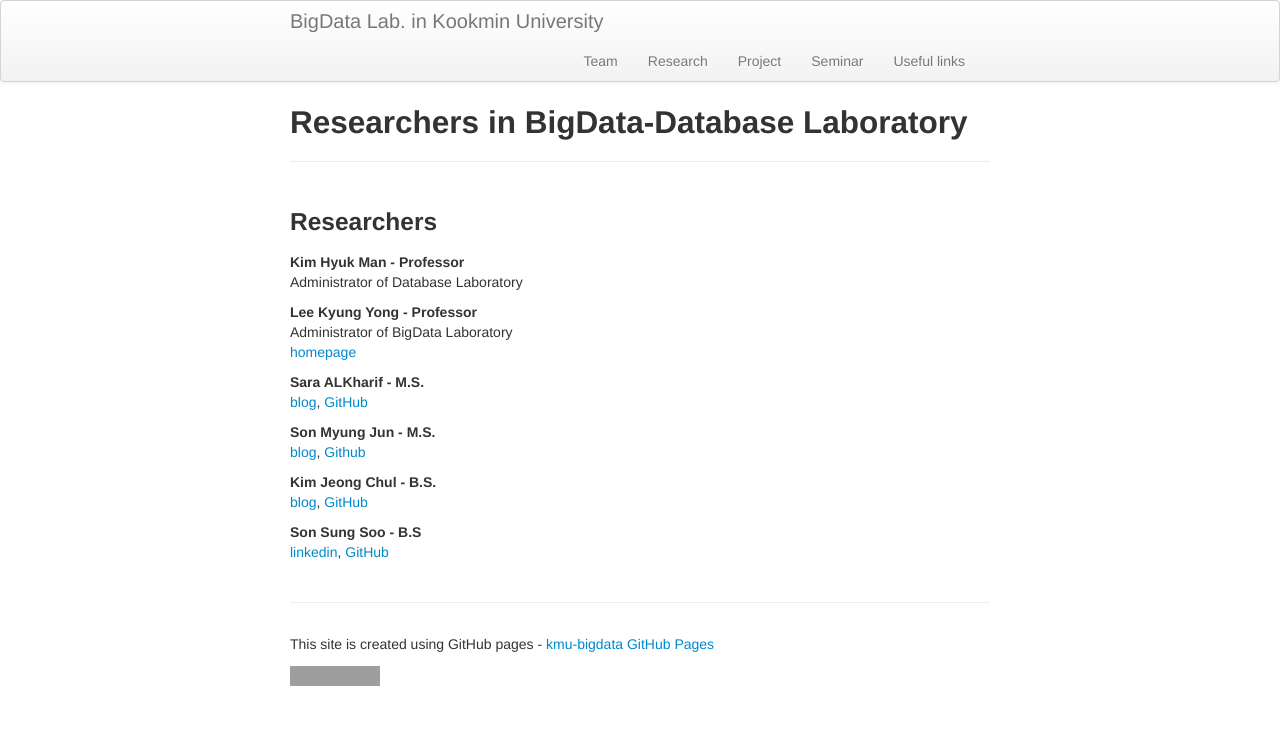
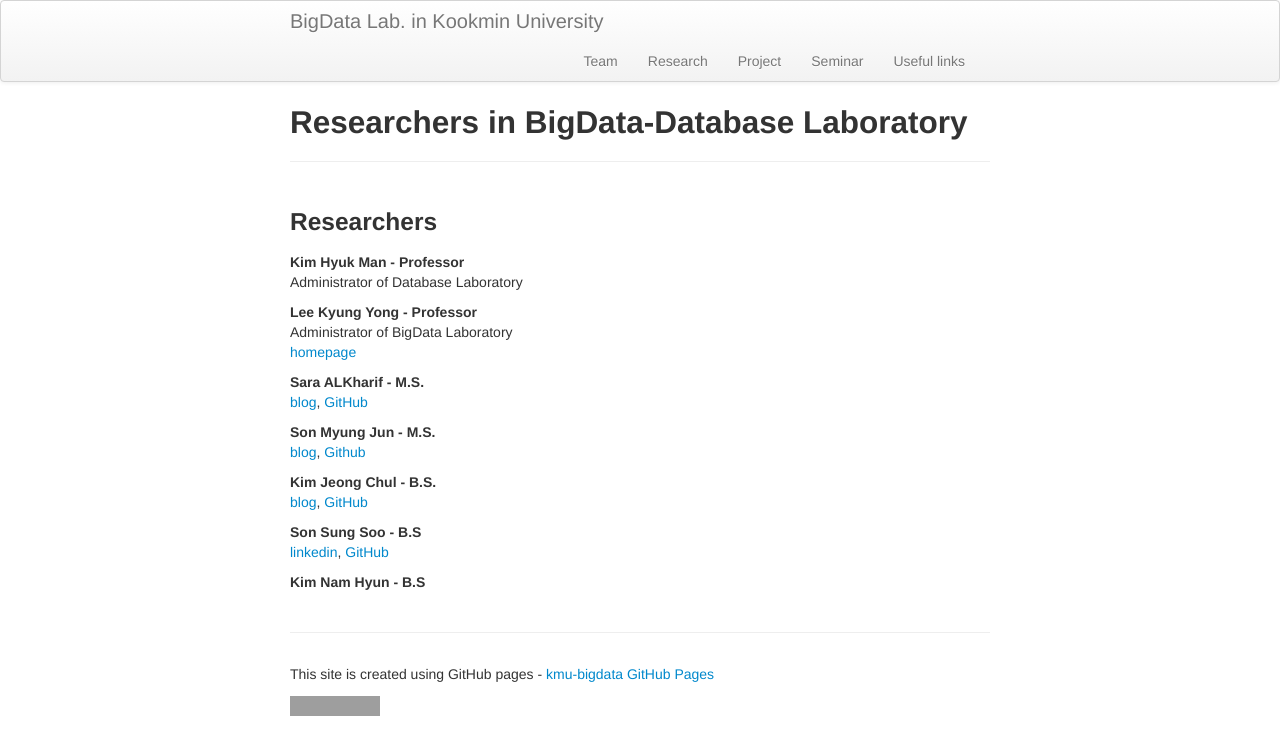
Before and after one commit to ddps-lab/kmu-bigdata.github.io, a Jekyll site: the page built from team/index.md, in a window 1280 px wide. Shown: the top 755 px of the page. Built offline with Jekyll 4.4.1, drawn with Linux system fonts in a browser that asks for light colours; grey boxes are pictures that could not be loaded.

Commit message:
added new man

```diff
--- a/team/index.md
+++ b/team/index.md
@@ -20,3 +20,6 @@ Administrator of BigData Laboratory<br>
 <b>Kim Jeong Chul  - B.S.</b><br> [blog](http://jeongchul.tistory.com/), [GitHub](https://github.com/KimJungChul)
 
 <b>Son Sung Soo    - B.S</b>   <br>[linkedin](https://www.linkedin.com/in/sungsoo-son-ba8ba9122/), [GitHub](https://github.com/sungsu7437)
+
+
+<b>Kim Nam Hyun    - B.S</b>   <br>
```
